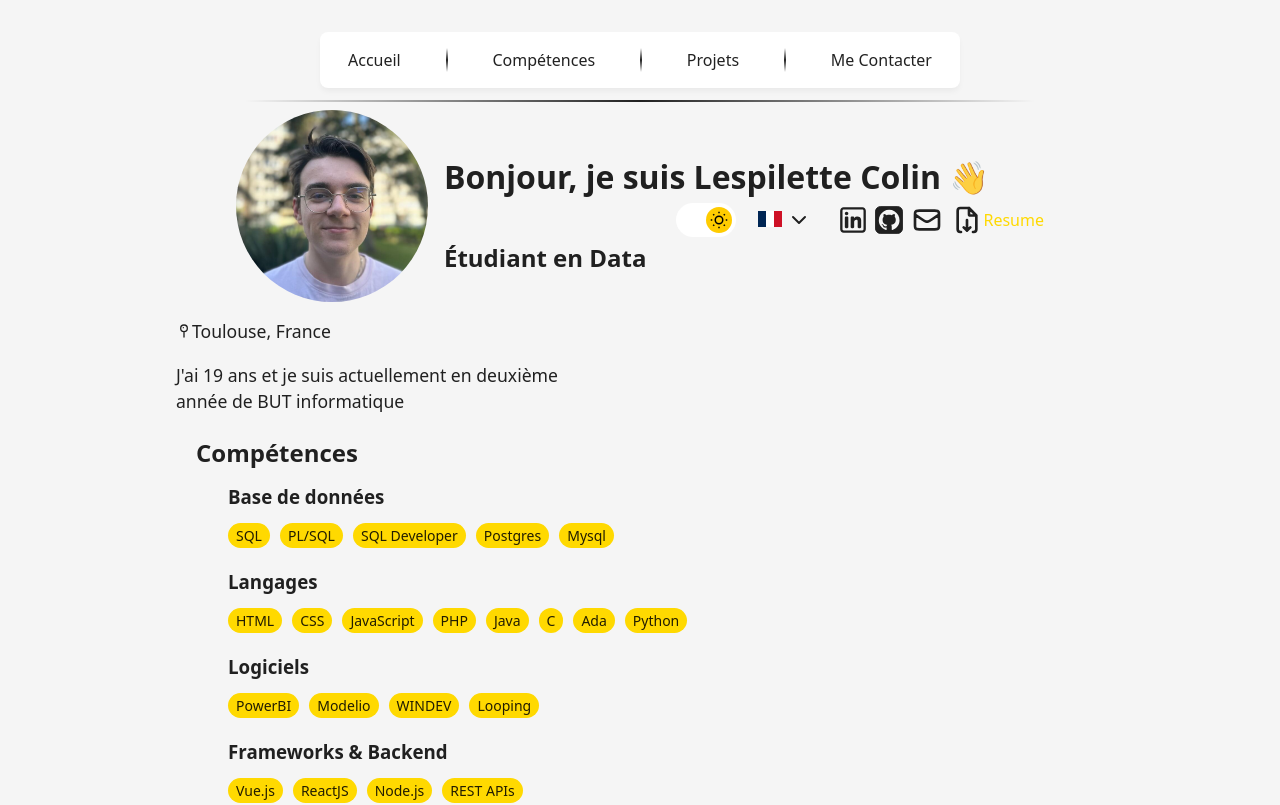
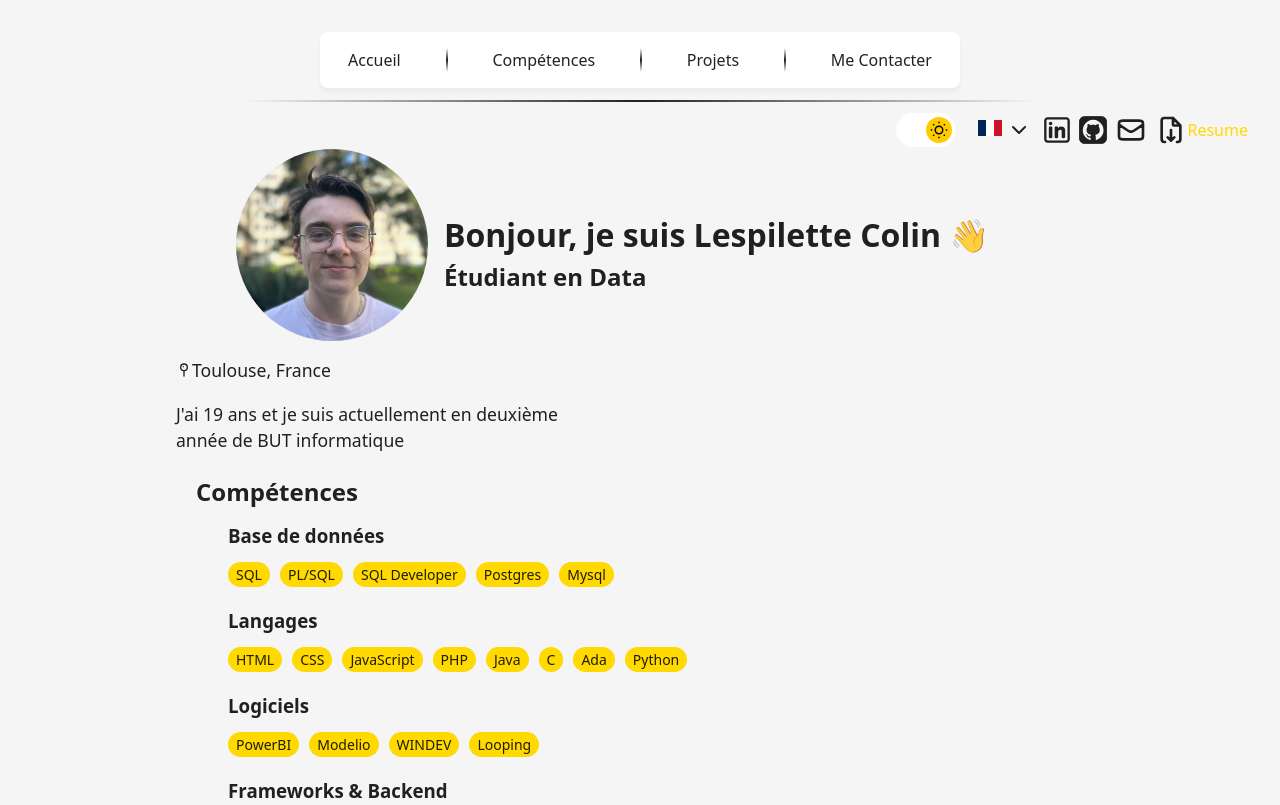
Before and after one commit to Apalian/portfolio, a Vue app: page / in a window 1280 px wide. Shown: the top 805 px of the page. Built offline with nearby package versions, Linux system fonts and the light colour scheme.

Commit message:
Update Profile.vue

```diff
--- a/src/components/Profile.vue
+++ b/src/components/Profile.vue
@@ -1,13 +1,14 @@
 <template>
+  <div class="links-wrapper">
+          <PropsSwitcher />
+          <Links />
+  </div>
   <div class="profile-header">
     <img src="/PP.jpg" alt="Profile picture" />
     <div class="profile-info">
       <div class="name-links-container">
         <h1>{{ helloText }}</h1>
-        <div class="links-wrapper">
-          <PropsSwitcher />
-          <Links />
-        </div>
+
       </div>
       <h2 v-html="jobText"></h2>
     </div>
@@ -137,9 +138,8 @@ const aboutText = computed(() => translations[language.value]?.['about-text']);
 }
 
 .links-wrapper {
-  margin-left: auto;
   display: flex;
-  gap: 16px;
+  justify-content: end;
 }
 
 .bio-text {
```
